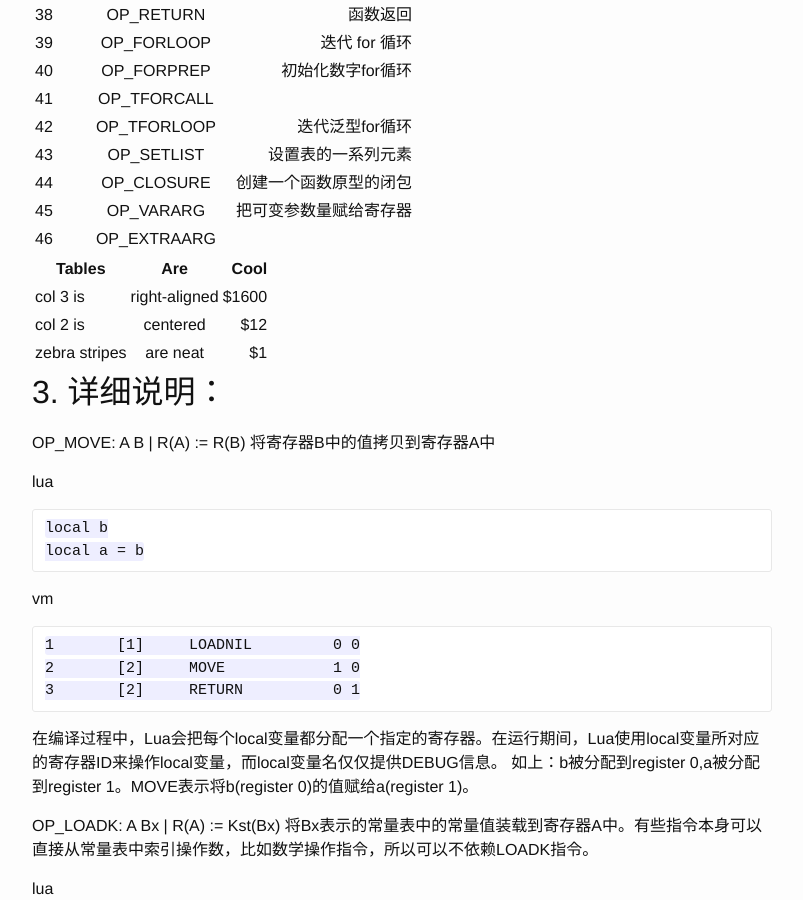
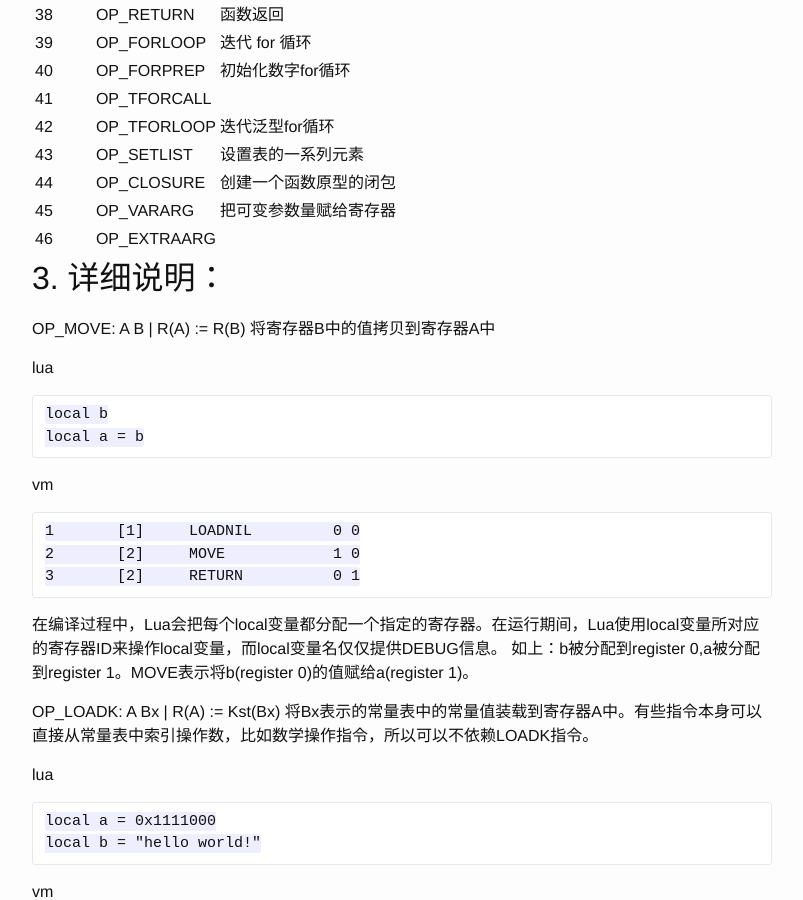
Before and after one commit to apppur/apppur.github.io, a Jekyll site: the page built from _posts/2015-7-2-lua-instruction.markdown, in a window 1280 px wide and 900 px high, scrolled down 1808 px. Shown: the whole window, without its empty margins (238-1041 px from the left). Built offline with Jekyll 4.4.1, drawn with Linux system fonts in a browser that asks for light colours.

Commit message:
format modify

```diff
--- a/_posts/2015-7-2-lua-instruction.markdown
+++ b/_posts/2015-7-2-lua-instruction.markdown
@@ -20,7 +20,7 @@ categories: coding
 ## 2. 指令集摘要
 
 | opcode | name         | description                    |
-| ------ |:------------:| ------------------------------:|
+| ------ | ------------ | ------------------------------ |
 | 0 	 | OP_MOVE 		| 在寄存器间拷贝值				 |
 | 1 	 | OP_LOADK 	| 把一个常量载入寄存器 			 |
 | 2 	 | OP_LOADKX 	| 								 |
@@ -69,11 +69,6 @@ categories: coding
 | 45 	 | OP_VARARG 	| 把可变参数量赋给寄存器 		 |
 | 46 	 | OP_EXTRAARG 	| 								 |
 
-| Tables        | Are           | Cool  |
-| ------------- |:-------------:| -----:|
-| col 3 is      | right-aligned | $1600 |
-| col 2 is      | centered      |   $12 |
-| zebra stripes | are neat      |    $1 |
 
 ## 3. 详细说明：
 OP_MOVE: A B | R(A) := R(B)
```
